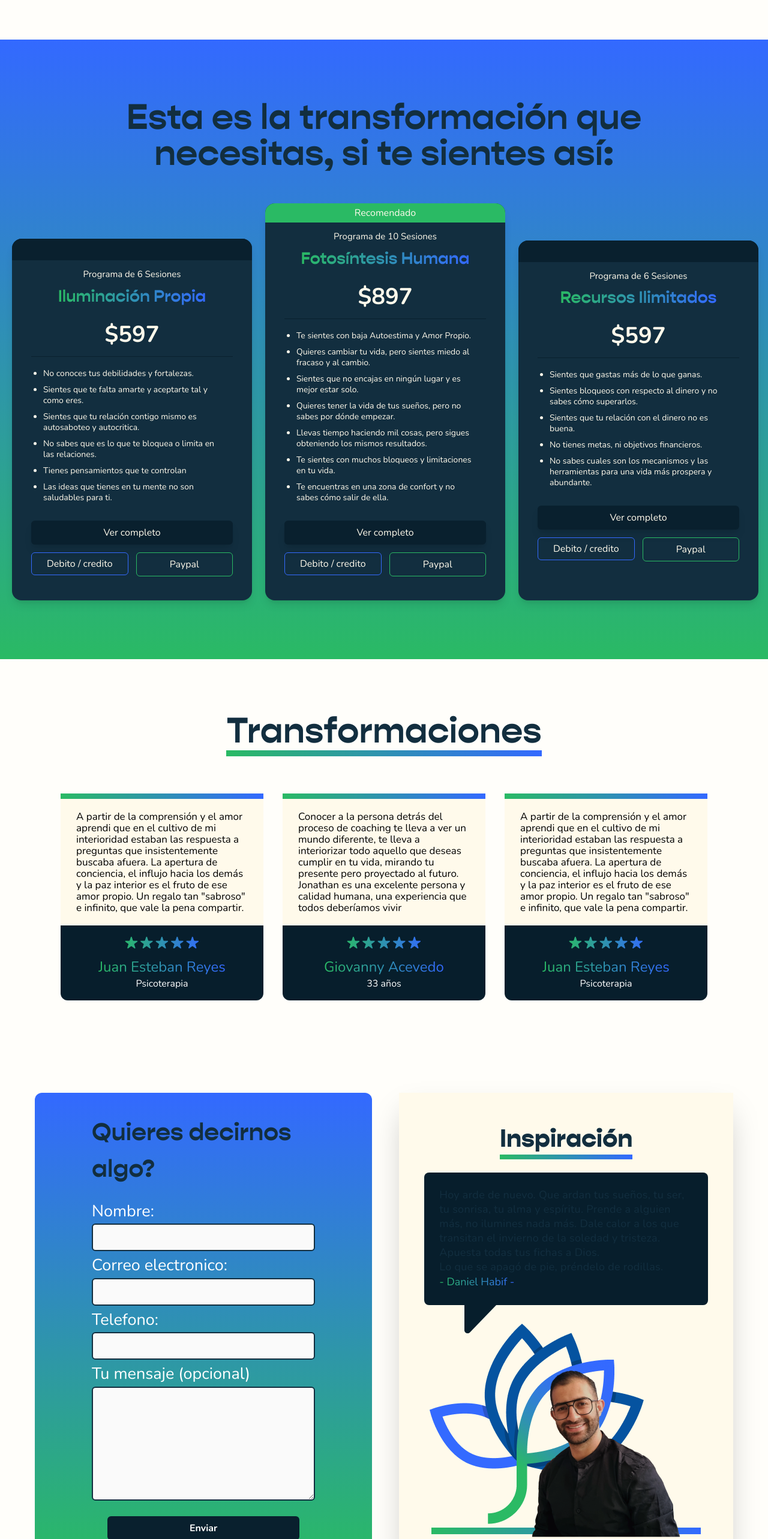
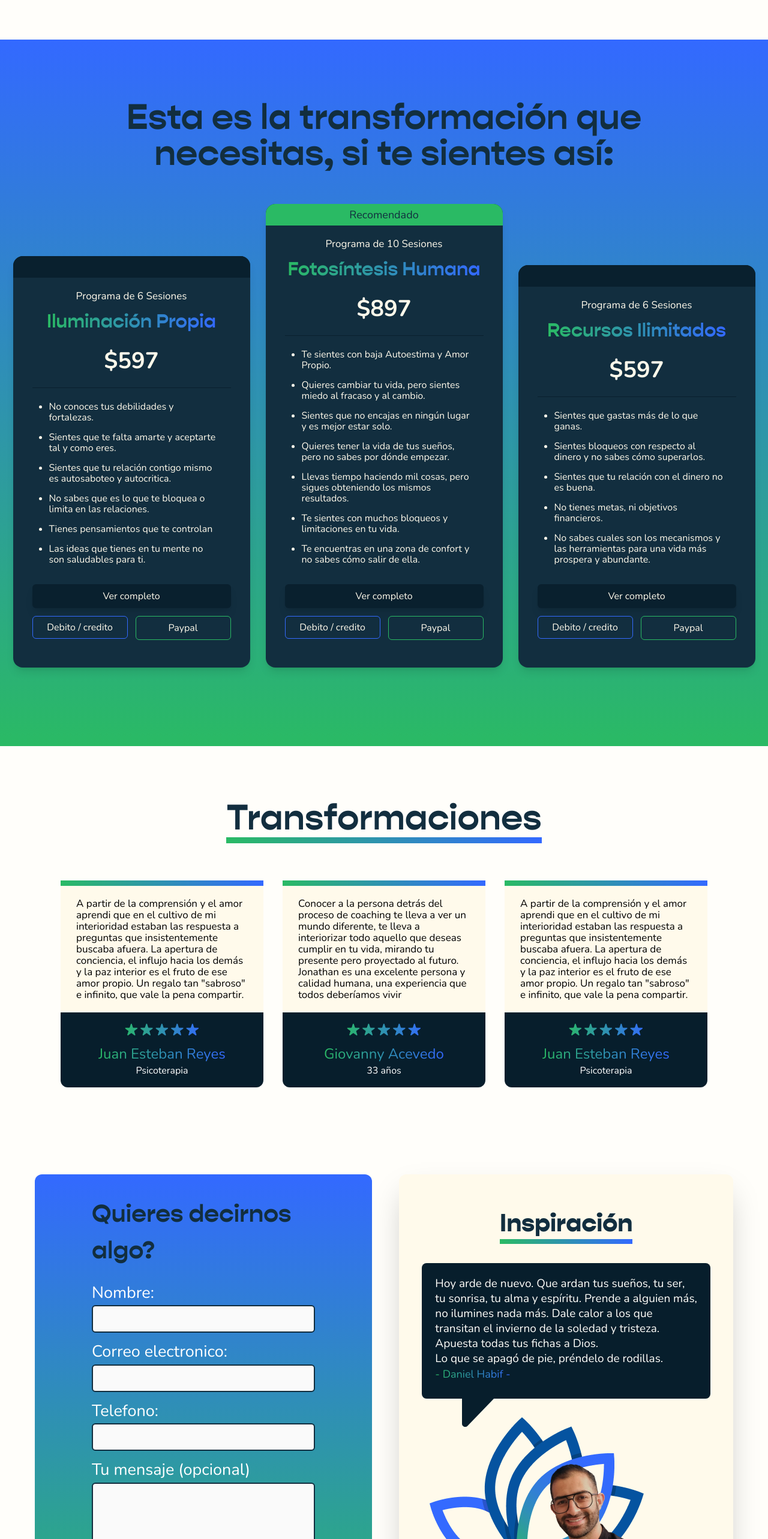
Before and after one commit to revdev-earth/JonathanPFrontend, a React (Vite) app: page / in a window 1280 px wide. Shown: the part 3466-6032 px from the top of the page at 60% size. Built offline with nearby package versions, Linux system fonts and the light colour scheme.

Commit message:
Small changes in section 5 and 7

```diff
--- a/src/Sections/5/index.tsx
+++ b/src/Sections/5/index.tsx
@@ -70,41 +70,51 @@ const Card = ({
     <div
       className={`
         bg-[#122E3F] rounded-2xl
-        md:min-h-[600px] md:w-[400px]
+        md:min-h-[600px] md:w-[395px]
         overflow-hidden shadow-lg
       `}
     >
       {recommended ? (
-        <div className="flex justify-center items-center h-[32px] bg-[#2ABA64]">
+        <div
+          className="
+            flex justify-center items-center h-[36px]
+            md:text-[18px]
+            bg-[#2ABA64] text-[#122E3F]
+          "
+        >
           Recomendado
         </div>
       ) : (
         <div className="h-[36px] bg-[#09202E]" />
       )}
+
       <div
         className="
           flex flex-col
           items-center
-          py-[12px]
+          py-[12px] md:py-[18px]
         "
       >
-        <div className="text-[15px]">{text1}</div>
+        <div className="text-[15px] md:text-[17px]">{text1}</div>
         <div
           className="
-            mt-[4px] text-[28px] font-gopher font-bold
+            mt-[4px] text-[28px] md:text-[32px] font-gopher font-bold
             bg-gradient-to-r from-[#2ABA64] to-[#3369FF] text-transparent bg-clip-text
           "
         >
           {text2}
         </div>
         <div className="mt-[14px] text-[38px] font-bold">${price}</div>
-        <div className="px-[32px] mt-[8px]">
+
+        <div className="px-[32px] mt-[8px] md:mt-[16px]">
           <div className="h-[1px] bg-[#09202E] w-full" />
           <ul
             className="
-              flex flex-col gap-[9px]
+              flex flex-col
+              gap-[9px] md:gap-[15px]
               px-[20px] py-[19px]
-              text-[14px] list-disc
+              md:pl-[28px] md:py-[22px]
+              text-[14px] md:text-[16px] list-disc
               leading-[18px]
             "
           >
@@ -154,7 +164,7 @@ const Section5 = () => {
     <div
       className="
         flex flex-col
-        py-[36px] md:py-[98px]
+        py-[36px] md:py-[98px] md:pb-[131px]
         gap-[14px]
         bg-gradient-to-t from-[#2ABA64] to-[#3369FF]
       "
@@ -171,12 +181,13 @@ const Section5 = () => {
       >
         Esta es la transformación que necesitas, si te sientes así:
       </div>
+
       <div
         className="
           flex flex-col md:grid md:grid-cols-3
           items-center md:items-end
           gap-[22px] md:gap-[26px] m-auto
-          px-[20px] md:mt-[41px]
+          px-[20px] md:mt-[42px]
           text-[#FFFAEB] w-fit
         "
       >
--- a/src/Sections/7/index.tsx
+++ b/src/Sections/7/index.tsx
@@ -6,7 +6,7 @@ const Section7 = () => {
         flex flex-col md:flex-row-reverse
         gap-[28px]  md:gap-[45px]
         px-[21px]   md:px-[58px]
-        py-[30px]   md:py-[81px] md:pb-[166px]
+        py-[30px]   md:py-[72px] md:pb-[148px]
       "
     >
       <div
@@ -14,8 +14,8 @@ const Section7 = () => {
           flex flex-col
         bg-[#FFFAEB]
           py-[31px] md:py-[38px]
-          px-[16px] md:px-[42px]
-          shadow-2xl
+          px-[16px] md:px-[38px]
+          shadow-2xl rounded-xl
           md:w-1/2
         "
       >
@@ -27,22 +27,23 @@ const Section7 = () => {
             "
           />
         </div>
+
         <div
           className="relative
             bg-[#071E2C] rounded-lg text-whit
-            p-[13px] md:p-[25px]
-            mt-[11px] md:mt-[15px]
+            p-[13px] md:p-[22px] md:pb-[27px]
+            mt-[11px] md:mt-[20px]
           "
         >
           <div
-            className="
+            className=" text-[#FFFEFA]
               text-[10px]
               leading-[14px]
               tracking-[0.17px]
 
-              md:text-[18px]
-              md:leading-[24px]
-              md:tracking-[0.3px]
+              md:text-[19px]
+              md:leading-[25px]
+              md:tracking-[0px]
             "
           >
             Hoy arde de nuevo. Que ardan tus sueños, tu ser, tu sonrisa, tu alma
@@ -81,7 +82,7 @@ const Section7 = () => {
             "
         />
         <div
-          className="h-[6px] md:h-[11px] w-[95%] m-auto -mt-[23px]
+          className="h-[6px] md:h-[11px] w-[95%] m-auto -mt-[5px] z-10
               bg-gradient-to-r from-[#2ABA64] to-[#3369FF]
             "
         />
@@ -91,7 +92,7 @@ const Section7 = () => {
         className="
           rounded-xl
           bg-gradient-to-t from-[#2ABA64] to-[#3369FF]
-          py-[25px]   md:py-[35px]
+          py-[25px]   md:py-[35px] md:pb-[45px]
           px-[40px]   md:px-[95px]
           md:w-1/2
         "
@@ -106,7 +107,7 @@ const Section7 = () => {
         </div>
         <div
           className="
-            flex flex-col gap-1
+            flex flex-col gap-1 md:gap-[12px]
             px-[15px] md:px-0
             mt-1 md:mt-5
           text-white
@@ -177,7 +178,7 @@ const Section7 = () => {
                 w-[185px] md:w-[320px]
                 m-auto
                 bg-[#09202E]
-                mt-[10px]
+                mt-[10px] md:mt-[16px]
               "
           >
             Enviar
```
